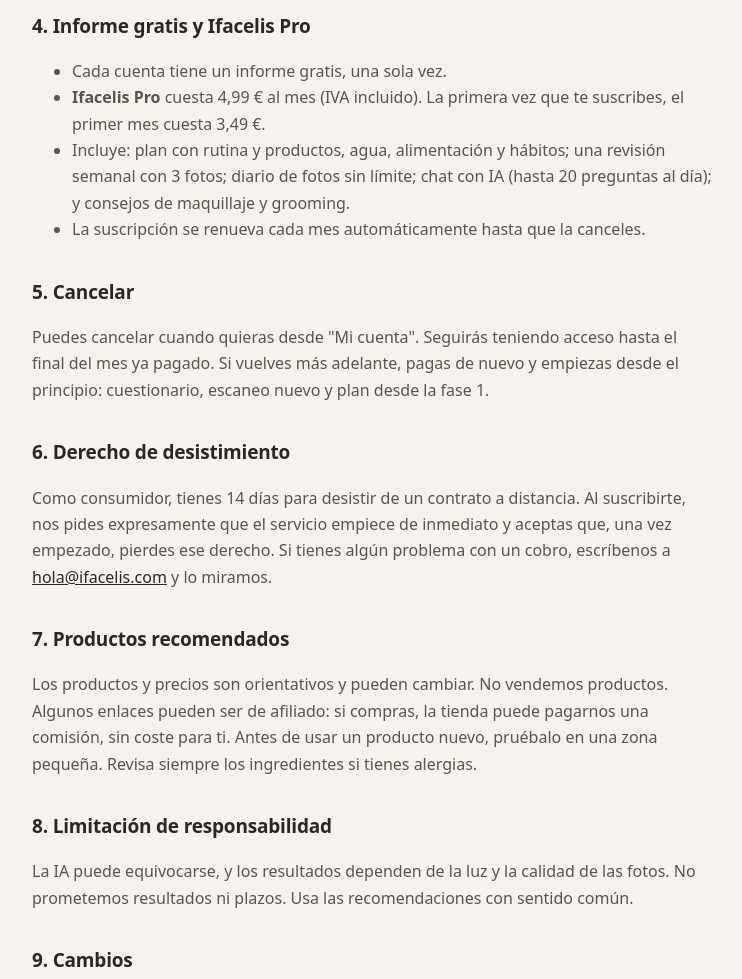
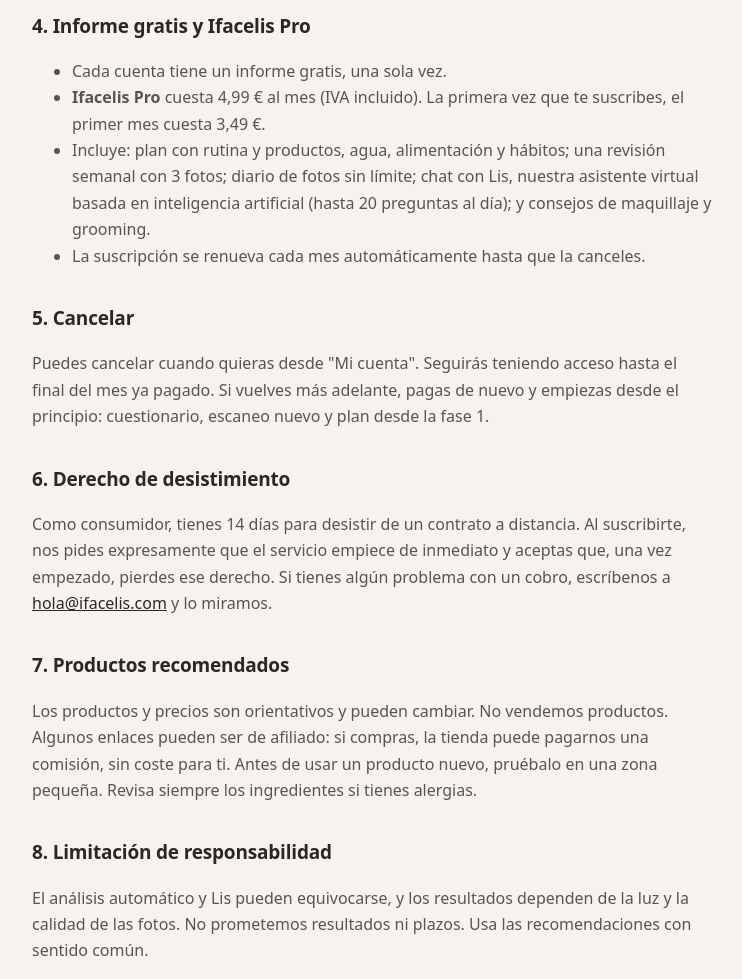
Before and after one commit to ifacelis/ifacelis-web, a website: page terminos.html in a window 1280 px wide. Shown: the part 680-1659 px from the top of the page, without its empty margins (268-1010 px from the left). Drawn offline with Linux system fonts and the light colour scheme; a web font is replaced by a local one.

Commit message:
Update terminos.html

```diff
--- a/terminos.html
+++ b/terminos.html
@@ -44,7 +44,7 @@
 <ul>
 <li>Cada cuenta tiene un informe gratis, una sola vez.</li>
 <li><b>Ifacelis Pro</b> cuesta 4,99 € al mes (IVA incluido). La primera vez que te suscribes, el primer mes cuesta 3,49 €.</li>
-<li>Incluye: plan con rutina y productos, agua, alimentación y hábitos; una revisión semanal con 3 fotos; diario de fotos sin límite; chat con IA (hasta 20 preguntas al día); y consejos de maquillaje y grooming.</li>
+<li>Incluye: plan con rutina y productos, agua, alimentación y hábitos; una revisión semanal con 3 fotos; diario de fotos sin límite; chat con Lis, nuestra asistente virtual basada en inteligencia artificial (hasta 20 preguntas al día); y consejos de maquillaje y grooming.</li>
 <li>La suscripción se renueva cada mes automáticamente hasta que la canceles.</li>
 </ul>
 
@@ -58,7 +58,7 @@
 <p>Los productos y precios son orientativos y pueden cambiar. No vendemos productos. Algunos enlaces pueden ser de afiliado: si compras, la tienda puede pagarnos una comisión, sin coste para ti. Antes de usar un producto nuevo, pruébalo en una zona pequeña. Revisa siempre los ingredientes si tienes alergias.</p>
 
 <h2>8. Limitación de responsabilidad</h2>
-<p>La IA puede equivocarse, y los resultados dependen de la luz y la calidad de las fotos. No prometemos resultados ni plazos. Usa las recomendaciones con sentido común.</p>
+<p>El análisis automático y Lis pueden equivocarse, y los resultados dependen de la luz y la calidad de las fotos. No prometemos resultados ni plazos. Usa las recomendaciones con sentido común.</p>
 
 <h2>9. Cambios</h2>
 <p>Si cambiamos estas condiciones o el precio, te avisaremos por correo con antelación.</p>
```
